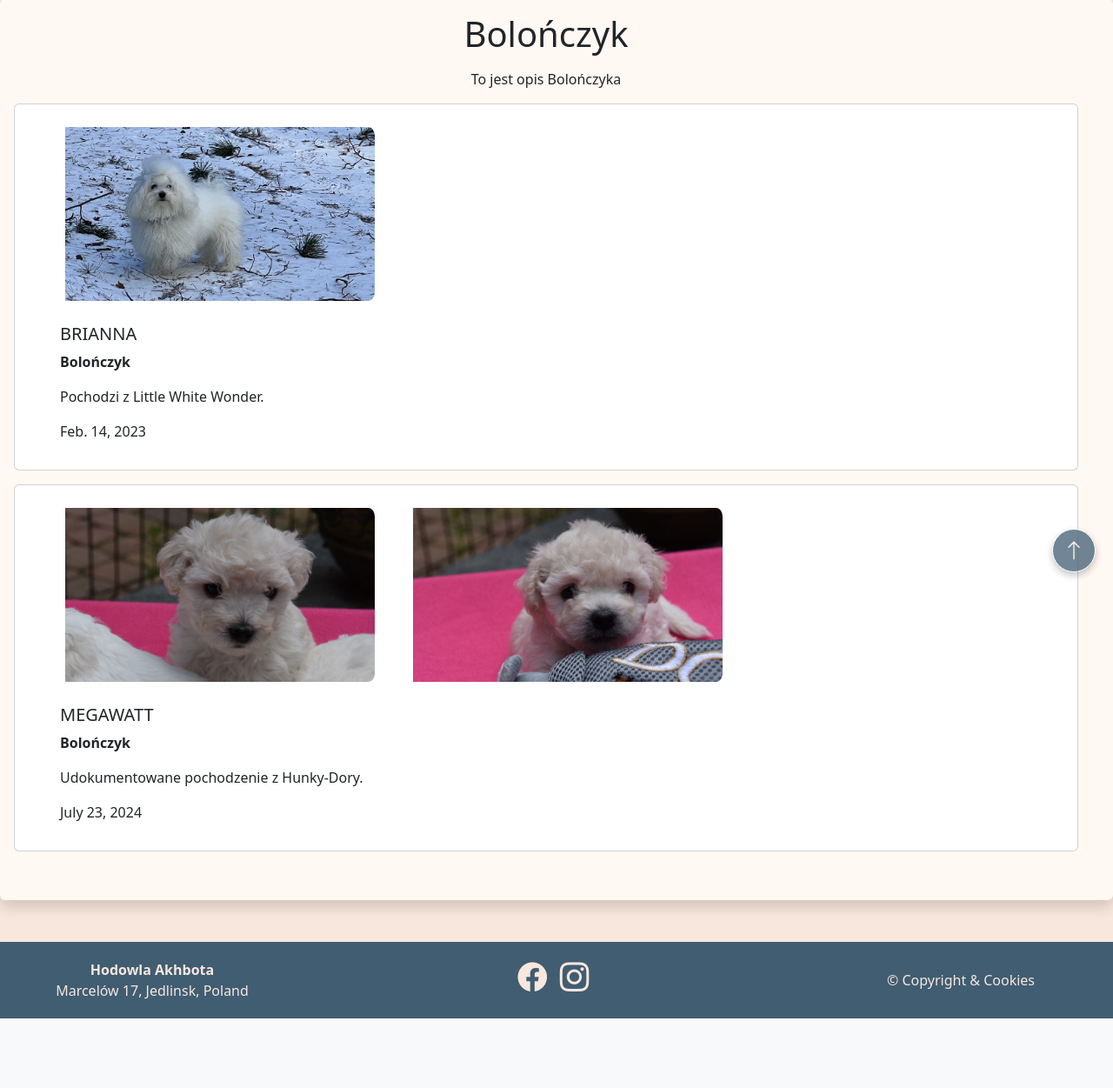
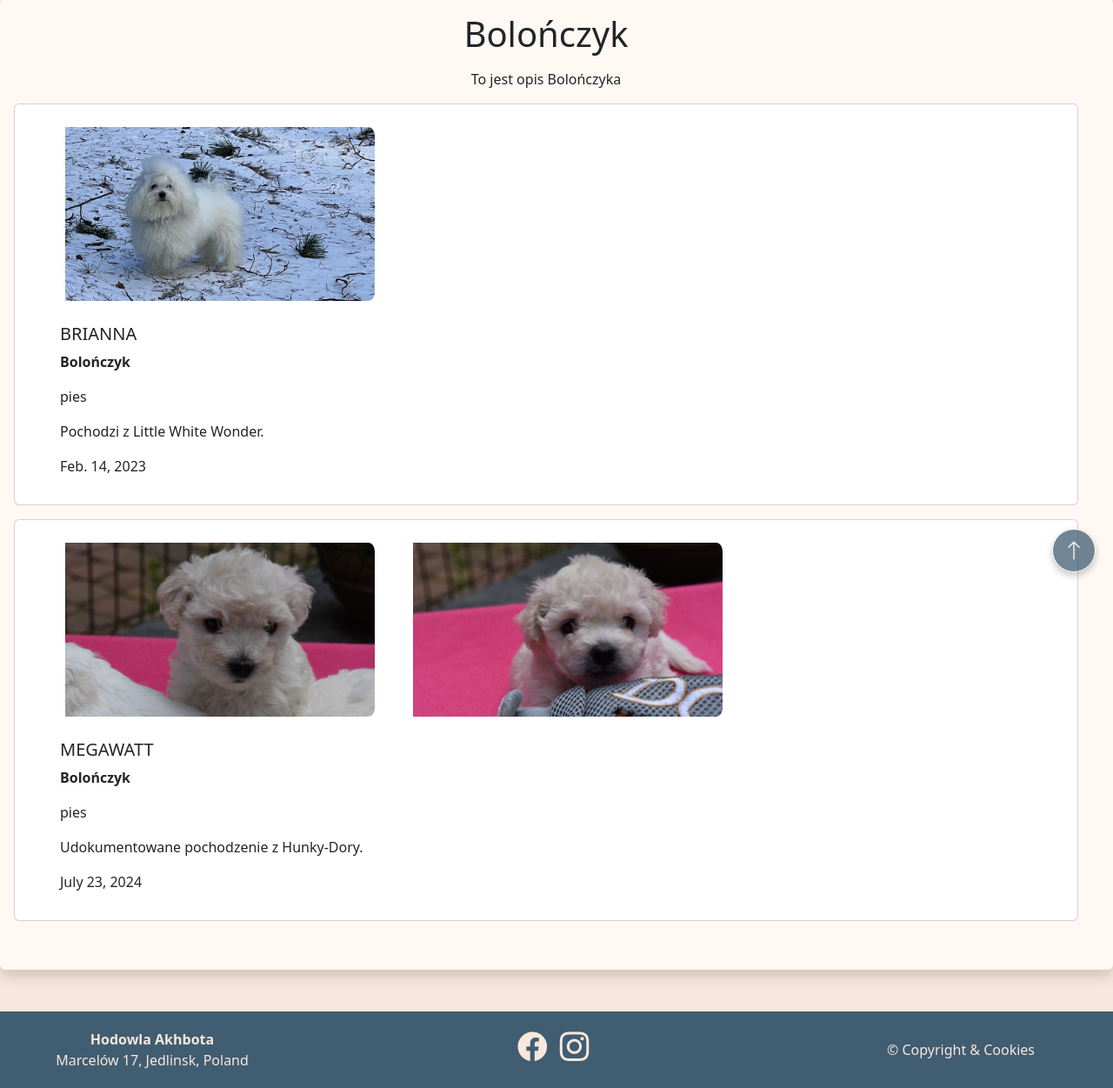
Before and after one commit to AlekUp24/Akhbota_WebApp, a Django app: a page that uses akhbota/main_app/templates/kennel.html in a window 1280 px wide. Shown: the part 122-1373 px from the top of the page at 87% size. Before the commit the page ends 1293 px from the top, so only its background shows below. Run offline with Django 4.2, Linux system fonts and the light colour scheme; data comes from the database, SQL or seed files in the repository; both versions use the stored data as it was after the commit; some libraries are stand-ins or nearby versions.

Commit message:
add sex/gender to a dog in models

```diff
--- a/akhbota/kennel/models.py
+++ b/akhbota/kennel/models.py
@@ -14,9 +14,16 @@ class Dog_Breed(models.Model):
         return f"{self.breed}"
 
 class Dog(models.Model):
+
+    CATEGORY_CHOICES = [
+    ('pies', 'Pies'),
+    ('suka', 'Suka'),
+    ]
+
     name = models.CharField(max_length=100, blank=False)
     description = models.CharField(max_length=10000, blank=True)
     breed = models.ForeignKey(Dog_Breed, on_delete=models.CASCADE, blank=False)
+    sex =  models.CharField(max_length=20, choices=CATEGORY_CHOICES, default='pies')
     birth_date = models.DateField()
     awards = models.CharField(max_length=10000, blank=True)
     medical = models.CharField(max_length=10000, blank=True)
--- a/akhbota/main_app/templates/kennel.html
+++ b/akhbota/main_app/templates/kennel.html
@@ -23,6 +23,7 @@
                             <div class="card-body">
                                 <h5 class="card-title">{{dog.name}}</h5>
                                 <p class="card-text"><strong>{{dog.breed}}</strong></p>
+                                <p class="card-text">{{dog.sex}}</p>
                                 <p class="card-text">{{dog.description}}</p>
                                 <p class="card-text">{{dog.birth_date}}</p>
                                 <p class="card-text">{{dog.awards}}</p>
@@ -39,6 +40,7 @@
                             <div class="card-body">
                                 <h5 class="card-title">{{dog.name}}</h5>
                                 <p class="card-text"><strong>{{dog.breed}}</strong></p>
+                                <p class="card-text">{{dog.sex}}</p>
                                 <p class="card-text">{{dog.description}}</p>
                                 <p class="card-text">{{dog.birth_date}}</p>
                                 <p class="card-text">{{dog.awards}}</p>
@@ -55,6 +57,7 @@
                             <div class="card-body">
                                 <h5 class="card-title">{{dog.name}}</h5>
                                 <p class="card-text"><strong>{{dog.breed}}</strong></p>
+                                <p class="card-text">{{dog.sex}}</p>
                                 <p class="card-text">{{dog.description}}</p>
                                 <p class="card-text">{{dog.birth_date}}</p>
                                 <p class="card-text">{{dog.awards}}</p>
@@ -68,6 +71,7 @@
                             <div class="card-body">
                                 <h5 class="card-title">{{dog.name}}</h5>
                                 <p class="card-text"><strong>{{dog.breed}}</strong></p>
+                                <p class="card-text">{{dog.sex}}</p>
                                 <p class="card-text">{{dog.description}}</p>
                                 <p class="card-text">{{dog.birth_date}}</p>
                                 <p class="card-text">{{dog.awards}}</p>
```
Also changed, not shown: akhbota/db.sqlite3, akhbota/kennel/migrations/0005_dog_sex.py (added).
